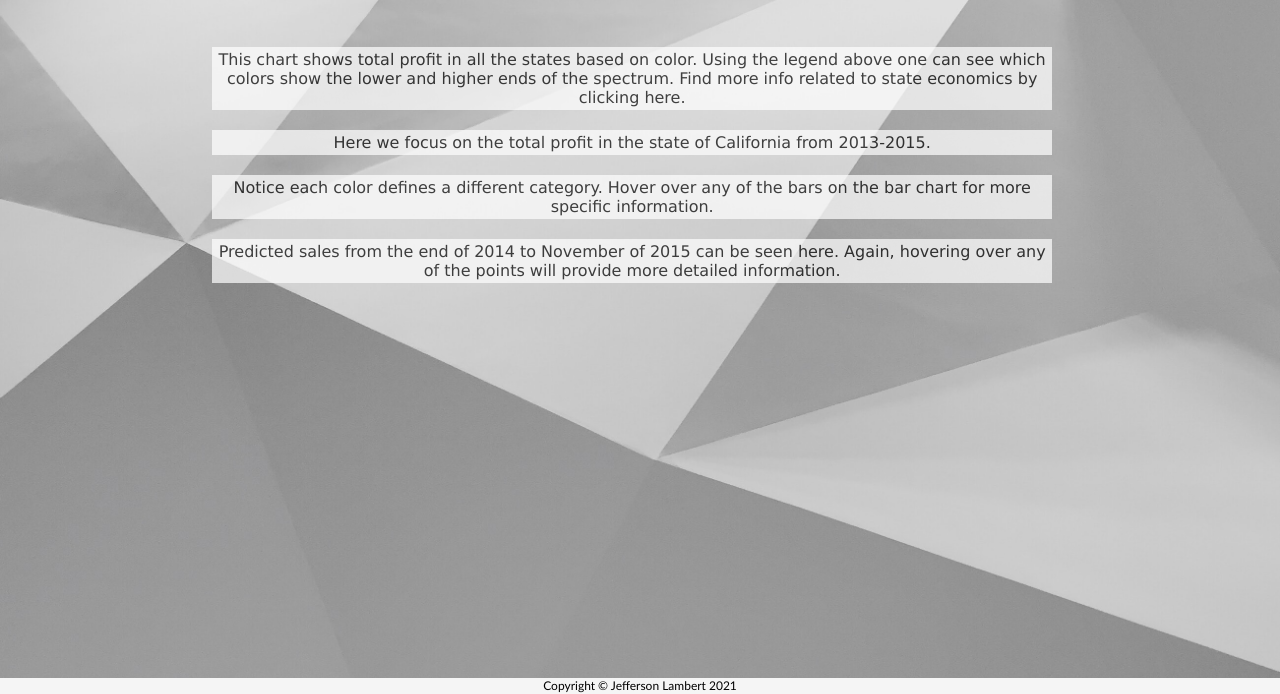
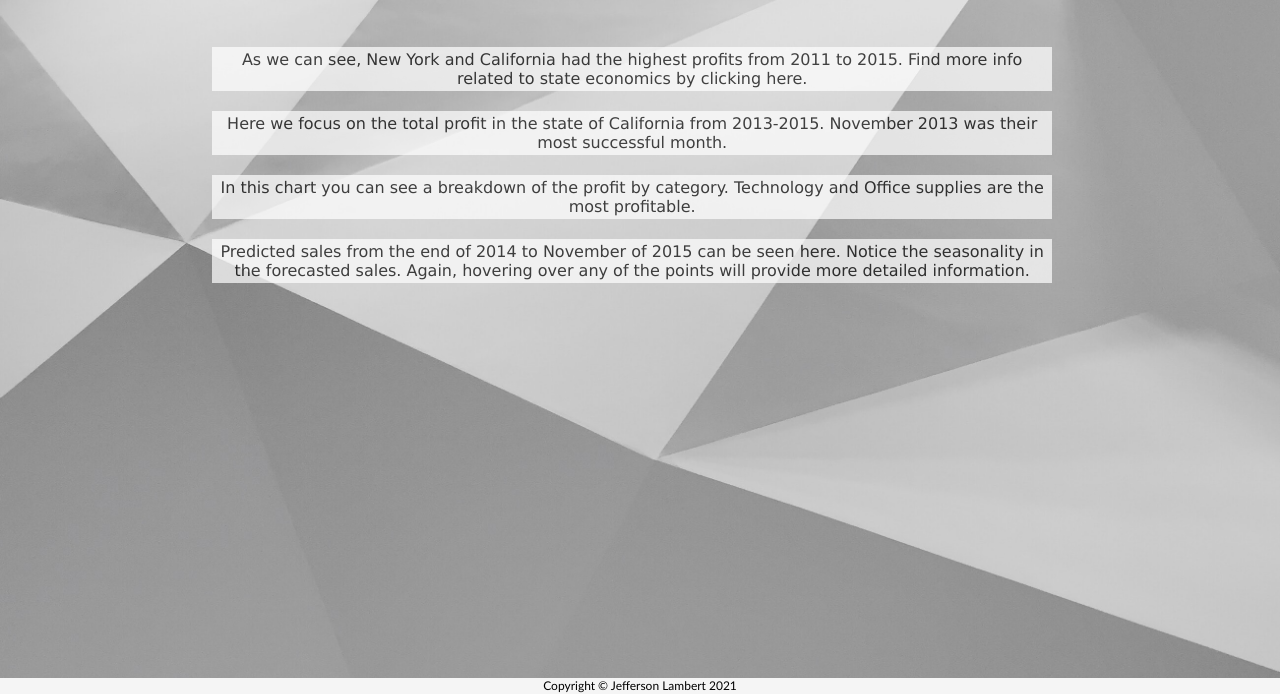
Before and after one commit to mediumPuppy/probable-enigma, a plain HTML site: page html/tableau.html in a window 1280 px wide. Shown: the part 106-800 px from the top of the page. Drawn offline with Linux system fonts and the light colour scheme.

Commit message:
update text on tableau page

```diff
--- a/html/tableau.html
+++ b/html/tableau.html
@@ -21,13 +21,13 @@
     <!--used a grid theme to keep tableau charts symmetry. wrapped them all in a div AND my external link is found in the first description under the first chart -->
     <div class="tableau">
         <div class='tableauPlaceholder grid-item' id='viz1639708289789' style='position: relative'><object class='tableauViz'  style='display:none;'><param name='host_url' value='https%3A%2F%2Fpublic.tableau.com%2F' /> <param name='embed_code_version' value='3' /> <param name='site_root' value='' /><param name='name' value='Tableau1_0_1_16397082791680&#47;Sheet9' /><param name='tabs' value='no' /><param name='toolbar' value='yes' /><param name='animate_transition' value='yes' /><param name='display_static_image' value='yes' /><param name='display_spinner' value='yes' /><param name='display_overlay' value='yes' /><param name='display_count' value='yes' /><param name='language' value='en-US' /><param name='filter' value='publish=yes' /></object></div>                <script type='text/javascript'>                    var divElement = document.getElementById('viz1639708289789');                    var vizElement = divElement.getElementsByTagName('object')[0];                    vizElement.style.width='100%';vizElement.style.height=(divElement.offsetWidth*0.75)+'px';                    var scriptElement = document.createElement('script');                    scriptElement.src = 'https://public.tableau.com/javascripts/api/viz_v1.js';                    vizElement.parentNode.insertBefore(scriptElement, vizElement);                </script>
-        <div class="whtbg grid-item center-it">This chart shows total profit in all the states based on color. Using the legend above one can see which colors show the lower and higher ends of the spectrum. Find more info related to state economics by clicking <a target="_blank" href="https://www.bea.gov/data/gdp/gdp-state">here.</a></div>
+        <div class="whtbg grid-item center-it">As we can see, New York and California had the highest profits from 2011 to 2015. Find more info related to state economics by clicking <a target="_blank" href="https://www.bea.gov/data/gdp/gdp-state">here.</a></div>
         <div class='tableauPlaceholder grid-item' id='viz1639691080593' style='position: relative'><object class='tableauViz'  style='display:none;'><param name='host_url' value='https%3A%2F%2Fpublic.tableau.com%2F' /> <param name='embed_code_version' value='3' /> <param name='site_root' value='' /><param name='name' value='Tableau2_0_16396910667010&#47;Sheet33' /><param name='tabs' value='no' /><param name='toolbar' value='yes' /><param name='animate_transition' value='yes' /><param name='display_static_image' value='yes' /><param name='display_spinner' value='yes' /><param name='display_overlay' value='yes' /><param name='display_count' value='yes' /><param name='language' value='en-US' /><param name='filter' value='publish=yes' /></object></div>                <script type='text/javascript'>                    var divElement = document.getElementById('viz1639691080593');                    var vizElement = divElement.getElementsByTagName('object')[0];                    vizElement.style.width='100%';vizElement.style.height=(divElement.offsetWidth*0.75)+'px';                    var scriptElement = document.createElement('script');                    scriptElement.src = 'https://public.tableau.com/javascripts/api/viz_v1.js';                    vizElement.parentNode.insertBefore(scriptElement, vizElement);                </script>
-        <div class="whtbg grid-item center-it">Here we focus on the total profit in the state of California from 2013-2015.</div>
+        <div class="whtbg grid-item center-it">Here we focus on the total profit in the state of California from 2013-2015. November 2013 was their most successful month.</div>
         <div class='tableauPlaceholder grid-item' id='viz1639691151123' style='position: relative'><object class='tableauViz'  style='display:none;'><param name='host_url' value='https%3A%2F%2Fpublic.tableau.com%2F' /> <param name='embed_code_version' value='3' /> <param name='site_root' value='' /><param name='name' value='Tableau3_0_16396911393440&#47;Sheet3' /><param name='tabs' value='no' /><param name='toolbar' value='yes' /><param name='animate_transition' value='yes' /><param name='display_static_image' value='yes' /><param name='display_spinner' value='yes' /><param name='display_overlay' value='yes' /><param name='display_count' value='yes' /><param name='language' value='en-US' /><param name='filter' value='publish=yes' /></object></div>                <script type='text/javascript'>                    var divElement = document.getElementById('viz1639691151123');                    var vizElement = divElement.getElementsByTagName('object')[0];                    vizElement.style.width='100%';vizElement.style.height=(divElement.offsetWidth*0.75)+'px';                    var scriptElement = document.createElement('script');                    scriptElement.src = 'https://public.tableau.com/javascripts/api/viz_v1.js';                    vizElement.parentNode.insertBefore(scriptElement, vizElement);                </script>
-        <div class="whtbg grid-item center-it">Notice each color defines a different category. Hover over any of the bars on the bar chart for more specific information.</div>
+        <div class="whtbg grid-item center-it">In this chart you can see a breakdown of the profit by category. Technology and Office supplies are the most profitable.</div>
         <div class='tableauPlaceholder grid-item' id='viz1639699336111' style='position: relative'><object class='tableauViz'  style='display:none;'><param name='host_url' value='https%3A%2F%2Fpublic.tableau.com%2F' /> <param name='embed_code_version' value='3' /> <param name='site_root' value='' /><param name='name' value='Tableau4_0_16396993254670&#47;Sheet8' /><param name='tabs' value='no' /><param name='toolbar' value='yes' /><param name='animate_transition' value='yes' /><param name='display_static_image' value='yes' /><param name='display_spinner' value='yes' /><param name='display_overlay' value='yes' /><param name='display_count' value='yes' /><param name='language' value='en-US' /><param name='filter' value='publish=yes' /></object></div>                <script type='text/javascript'>                    var divElement = document.getElementById('viz1639699336111');                    var vizElement = divElement.getElementsByTagName('object')[0];                    vizElement.style.width='100%';vizElement.style.height=(divElement.offsetWidth*0.75)+'px';                    var scriptElement = document.createElement('script');                    scriptElement.src = 'https://public.tableau.com/javascripts/api/viz_v1.js';                    vizElement.parentNode.insertBefore(scriptElement, vizElement);                </script>
-        <div class="whtbg grid-item center-it">Predicted sales from the end of 2014 to November of 2015 can be seen here. Again, hovering over any of the points will provide more detailed information.</div>
+        <div class="whtbg grid-item center-it">Predicted sales from the end of 2014 to November of 2015 can be seen here. Notice the seasonality in the forecasted sales. Again, hovering over any of the points will provide more detailed information.</div>
         <!--I did nothing with the above indentation because of a video from professor keith
             where he mentioned we could space everything out or leave it. Therefore I left it.-->
 
```
